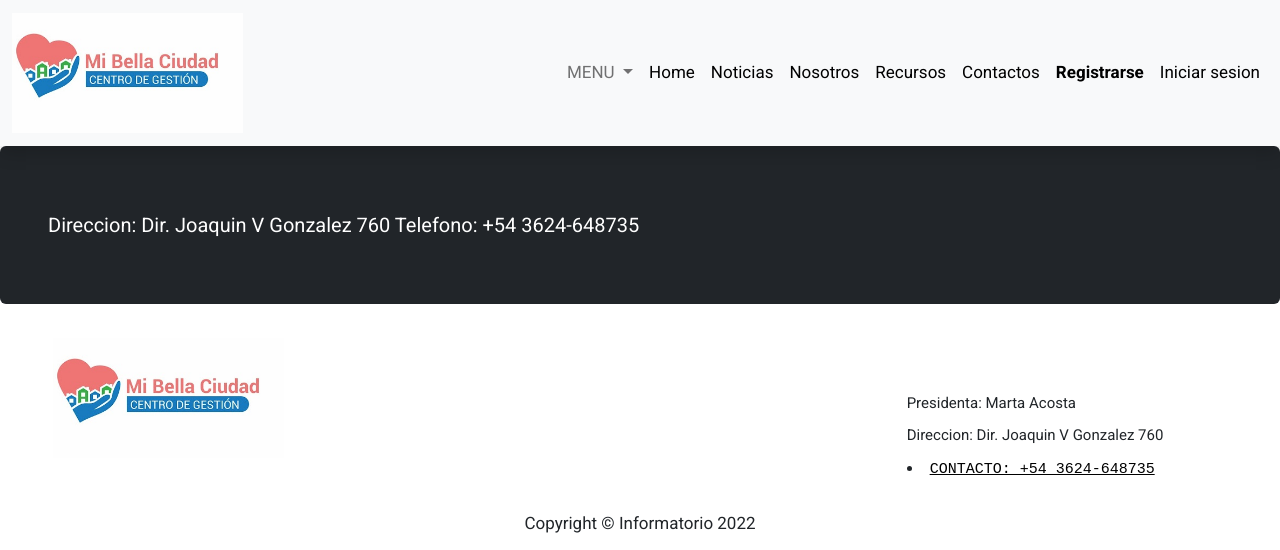
After one commit to marcosg91/blog, a Django app: page /Contactos/ in a window 1280 px wide. The commit adds this page. Shown: the top 550 px of the page. Run offline with Django 4.2, Linux system fonts and the light colour scheme.

Commit message:
detalles

```diff
--- a/ONG/Templates/Noticias.html
+++ b/ONG/Templates/Noticias.html
@@ -1,7 +1,7 @@
 {% extends 'base.html' %}
 {% load static %}
 
-{% block title %} ONG - POST {% endblock title %}
+{% block title %} Noticias {% endblock title %}
 
 
 {% block content %}
--- /dev/null
+++ b/ONG/Templates/contactos.html
@@ -0,0 +1,20 @@
+{% extends 'base.html' %}
+
+
+{% block title %} Contactos {% endblock title %}
+
+
+{% block content %}
+
+<div class="p-4 p-md-5 mb-4 rounded text-bg-dark">
+        <div class="col-md-6 px-0">
+          <p class="lead my-3">Direccion: Dir. Joaquin V Gonzalez 760
+            Telefono: +54 3624-648735</p>
+          <p class="lead mb-0"><a href="#" class="text-white fw-bold"></a></p>
+        </div>
+      </div>
+
+
+
+
+{% endblock content %}
--- a/ONG/Templates/navbar.html
+++ b/ONG/Templates/navbar.html
@@ -28,11 +28,11 @@
 
                                 <li><a class="dropdown-item" href="{% url 'home' %}">{{categorias}}</a></li>
                                 {% endfor %}
-                                <li><a class="dropdown-item" href="{% url 'home' %}">Nosotros</a></li>
+                                <li><a class="dropdown-item" href="{% url 'nosotros' %}">Nosotros</a></li>
                                 <div class="dropdown-divider"></div>
                                 <li><a class="dropdown-item" href="{% url 'home' %}">Recursos</a></li>
                                 <div class="dropdown-divider"></div>
-                                <li><a class="dropdown-item" href="{% url 'home' %}">Contactos</a></li>
+                                <li><a class="dropdown-item" href="{% url 'contactos' %}">Contactos</a></li>
                             </ul>
                         </li>
                     </ul>
@@ -44,13 +44,13 @@
                     <a class="nav-link text-black font-weight-bold" href="{% url 'noticias_url' %}">Noticias</a>
                 </li>
                 <li class="nav-item text-black">
-                    <a class="nav-link text-black font-weight-bold" href="{% url 'Quienes_somos' %}">Nosotros</a>
+                    <a class="nav-link text-black font-weight-bold" href="{% url 'nosotros' %}">Nosotros</a>
                 </li>
                 <li class="nav-item text-black">
                     <a class="nav-link text-black font-weight-bold" href="#">Recursos</a>
                 </li>
                 <li class="nav-item text-black">
-                    <a class="nav-link text-black font-weight-bold" href="#">Contactos</a>
+                    <a class="nav-link text-black font-weight-bold" href="{% url 'contactos' %}">Contactos</a>
                 </li>
 
                 {% if request.user.is_authenticated %}
--- a/ONG/blog/urls.py
+++ b/ONG/blog/urls.py
@@ -10,7 +10,8 @@ from blog.forms import UserLoginForm
 urlpatterns = [
     path('', views.HomeView, name="home"),
     path('Noticias/',views.NoticiasView,name="noticias_url"),
-    path('Quienes_somos/',views.Quienes_somos,name="Quienes_somos"),
+    path('Nosotros/',views.Quienes_somos,name="nosotros"),
+    path('Contactos/',views.contactos,name="contactos"),
 
     path('login/', LoginView.as_view(template_name= "registration/login.html", authentication_form= UserLoginForm), name="login_url"),
     path('register/',views.registerView,name="register_url"),
--- a/ONG/blog/views.py
+++ b/ONG/blog/views.py
@@ -75,7 +75,10 @@ def  registerView(request):
 
 
 def Quienes_somos(request):
-    return render(request, "Quienes_somos.html")
+    return render(request, "nosotros.html")
+
+def contactos(request):
+    return render(request, "contactos.html")
 
 
 
```
Also changed, not shown: ONG/Templates/nosotros.html (renamed from ONG/Templates/Quienes_Somos.html).
